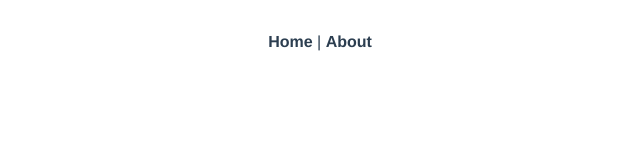
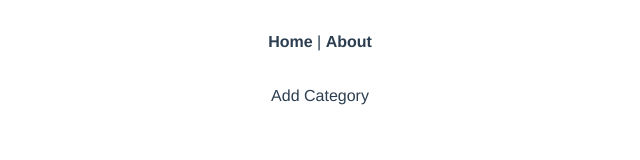
Before and after one commit to bry100298/SpringVue-ECommerce, a Vue app in the folder ecommerce-client/: page /admin/category/add in a window 1280 px wide. Before the commit this address had no page. Shown: the top 160 px of the page, without its empty margins (320-960 px from the left). Built offline with nearby package versions, Linux system fonts and the light colour scheme.

Commit message:
Add Category, fix readme, tailwind config

```diff
--- /dev/null
+++ b/ecommerce-client/postcss.config.js
@@ -0,0 +1,7 @@
+// postcss.config.js
+module.exports = {
+    plugins: {
+      tailwindcss: {},
+      autoprefixer: {},
+    },
+  };
--- /dev/null
+++ b/ecommerce-client/src/assets/css/tailwind.css
@@ -0,0 +1,5 @@
+/* src/assets/css/tailwind.css */
+
+@import 'tailwindcss/base';
+@import 'tailwindcss/components';
+@import 'tailwindcss/utilities';
--- a/ecommerce-client/src/main.js
+++ b/ecommerce-client/src/main.js
@@ -1,3 +1,5 @@
+import './assets/css/tailwind.css';
+
 import { createApp } from 'vue'
 import App from './App.vue'
 import router from './router'
--- a/ecommerce-client/src/router/index.js
+++ b/ecommerce-client/src/router/index.js
@@ -1,25 +1,32 @@
-import { createRouter, createWebHistory } from 'vue-router'
-import HomeView from '../views/HomeView.vue'
+import { createRouter, createWebHistory } from "vue-router";
+import HomeView from "../views/HomeView.vue";
+import AddCategory from "../views/Category/AddCategory.vue";
 
 const routes = [
   {
-    path: '/',
-    name: 'home',
-    component: HomeView
+    path: "/",
+    name: "home",
+    component: HomeView,
   },
   {
-    path: '/about',
-    name: 'about',
+    path: "/about",
+    name: "about",
     // route level code-splitting
     // this generates a separate chunk (about.[hash].js) for this route
     // which is lazy-loaded when the route is visited.
-    component: () => import(/* webpackChunkName: "about" */ '../views/AboutView.vue')
-  }
-]
+    component: () =>
+      import(/* webpackChunkName: "about" */ "../views/AboutView.vue"),
+  },
+  {
+    path: "/admin/category/add",
+    name: "AddCategory",
+    component: AddCategory
+  },
+];
 
 const router = createRouter({
   history: createWebHistory(process.env.BASE_URL),
-  routes
-})
+  routes,
+});
 
-export default router
+export default router;
--- /dev/null
+++ b/ecommerce-client/src/views/Category/AddCategory.vue
@@ -0,0 +1,12 @@
+<template>
+  <div class="">Add Category</div>
+</template>
+
+<script>
+export default {
+  setup() {},
+};
+</script>
+<style scoped>
+
+</style>
--- /dev/null
+++ b/ecommerce-client/tailwind.config.js
@@ -0,0 +1,8 @@
+/** @type {import('tailwindcss').Config} */
+module.exports = {
+  content: [],
+  theme: {
+    extend: {},
+  },
+  plugins: [],
+}
```
Also changed, not shown: ecommerce-client/package.json (+11 -1 lines), 2 other files (tests, documents, lock files or other folders).
